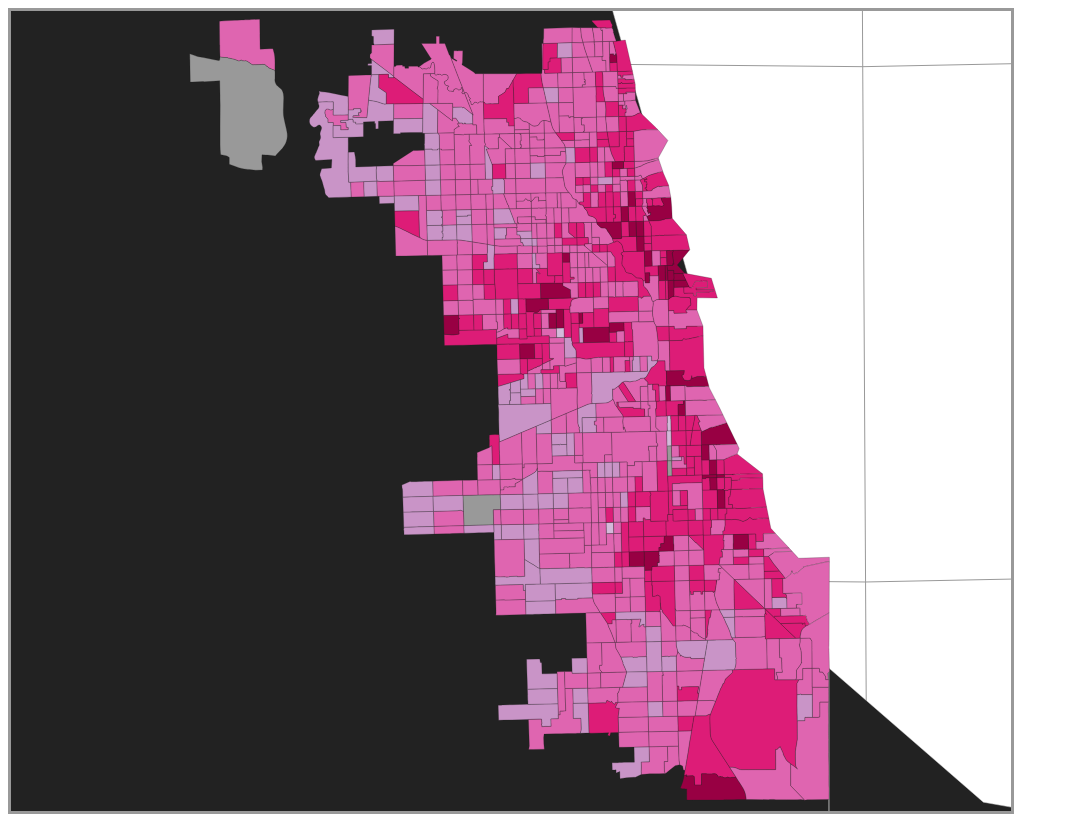
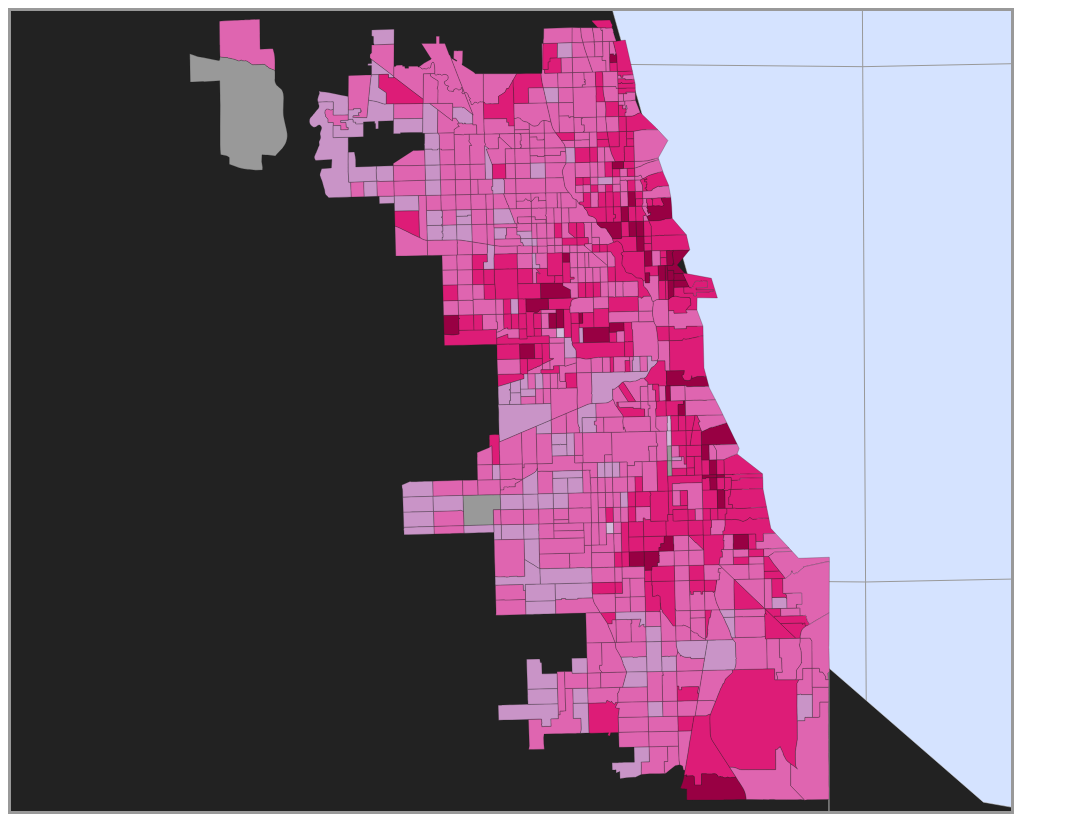
Before and after one commit to BrodyManquen/Unit-3, a plain HTML site: page index.html in a window 1280 px wide. Shown: the whole page, without its empty margins (0-1069 px from the left). Drawn offline with Linux system fonts and the light colour scheme; files whose address does not match are found by name.

Commit message:
Update style.css

```diff
--- a/css/style.css
+++ b/css/style.css
@@ -34,5 +34,6 @@
     fill: #D5E3FF;
 }
 .map {
+    background: #D5E3FF;
     border: medium solid #999;
 }
```
